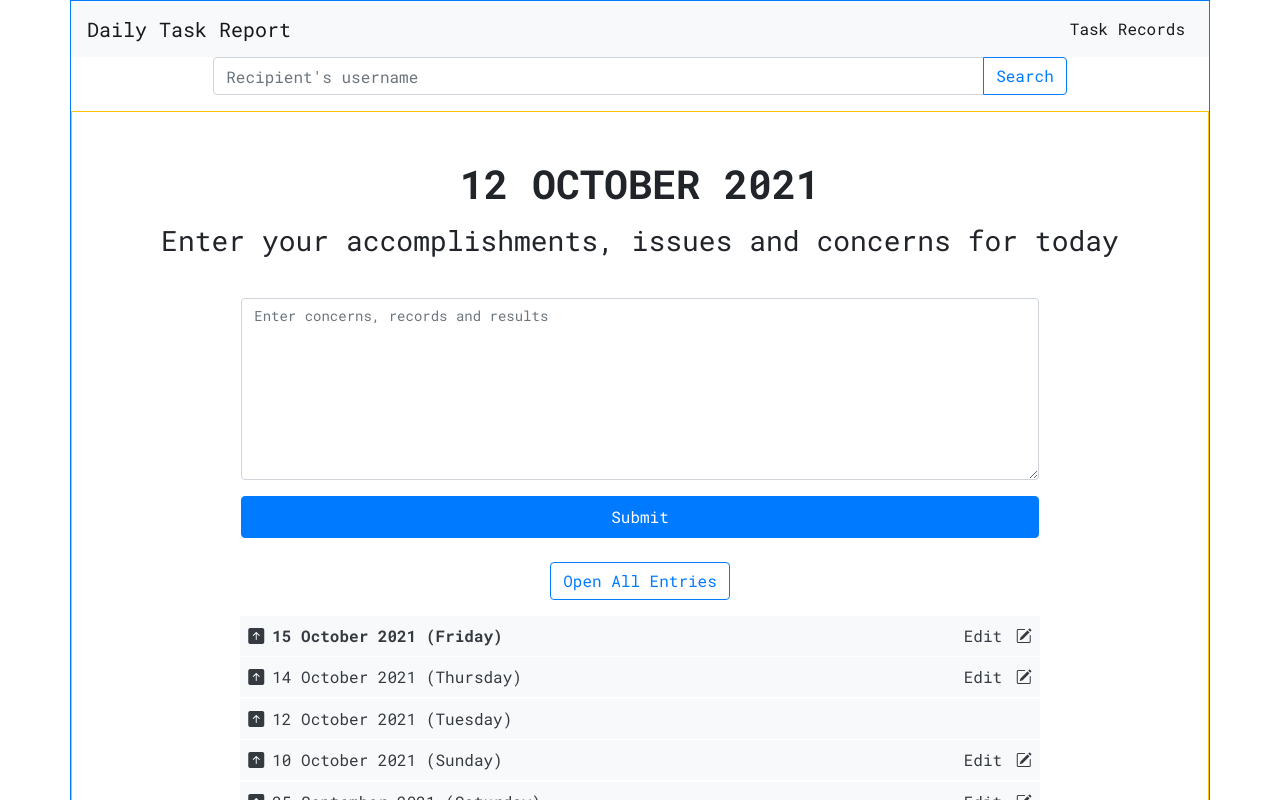
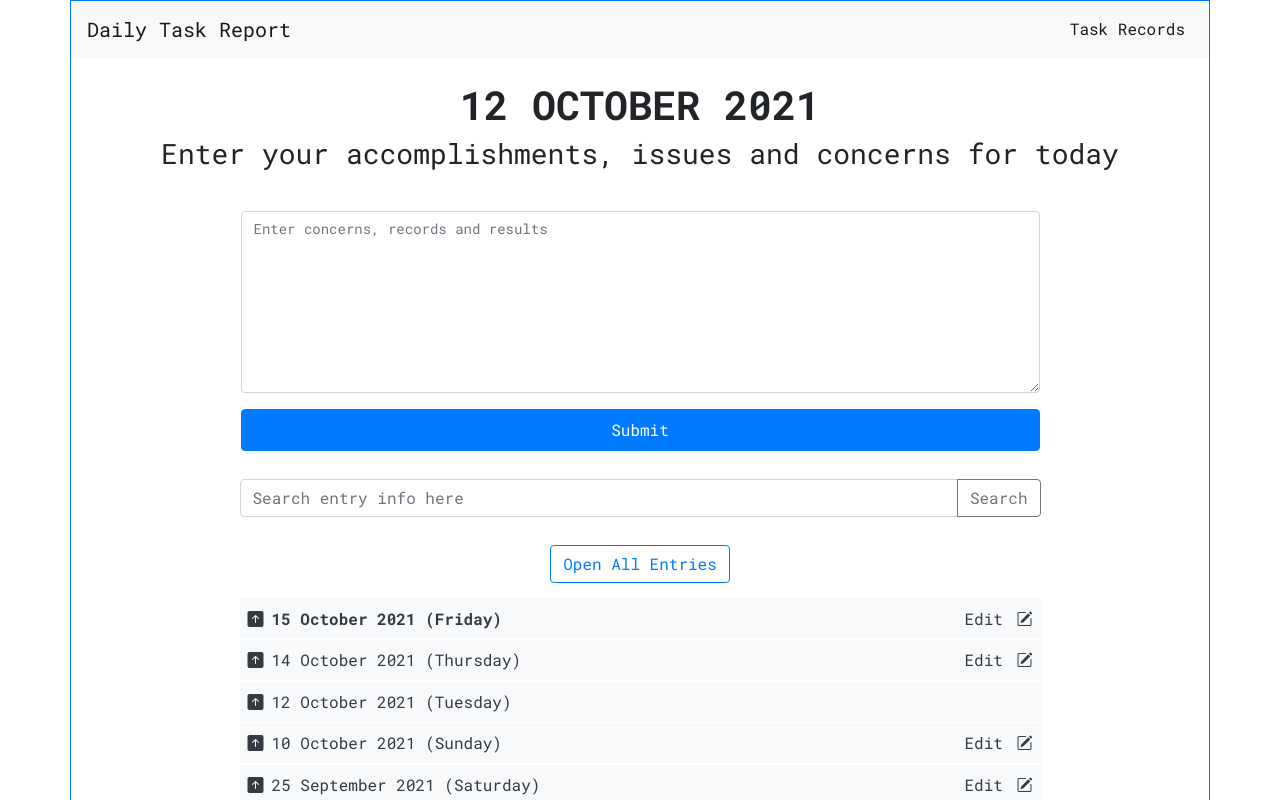
Before and after one commit to TransistorSmoke/daily-task-report, an Angular app: page / in a window 1280 px wide. Built offline with nearby package versions, Linux system fonts and the light colour scheme; what angular-mydatepicker would draw is missing.

Commit message:
Set search input component as searchForm

```diff
--- a/src/app/app.component.html
+++ b/src/app/app.component.html
@@ -1,4 +1,2 @@
 <navigation></navigation>
-
-<app-searchbar></app-searchbar>
 <app-records-group [arrayEntries]="newEntries"></app-records-group>
--- a/src/app/button/button.component.html
+++ b/src/app/button/button.component.html
@@ -1,4 +1,4 @@
-<div class="text-center mb-3">
+<div class="text-center mt-4 mb-3">
     <button
         type="button"
         class="btn btn-outline-primary mx-1"
--- a/src/app/form/form.component.html
+++ b/src/app/form/form.component.html
@@ -1,6 +1,6 @@
 <div class="form-header">
     <h1 class="font-weight-bold">{{ currentDate | date: 'dd MMMM YYYY' | uppercase }}</h1>
-    <h3 class="mt-3">Enter your accomplishments, issues and concerns for today</h3>
+    <h3 class="mt-2">Enter your accomplishments, issues and concerns for today</h3>
 </div>
 
 <form class="w-75 mx-auto mt-4 p-3 mb-2" [formGroup]="recordsForm" (ngSubmit)="entrySubmitHandler()">
--- a/src/app/form/form.component.scss
+++ b/src/app/form/form.component.scss
@@ -1,5 +1,5 @@
 .form-header {
-  margin-top: 48px;
+  margin-top: 24px;
 
   h1, h3 {
     text-align: center;
--- a/src/app/records/records-group/records-group.component.html
+++ b/src/app/records/records-group/records-group.component.html
@@ -1,11 +1,15 @@
-<div class="container border border-warning">
+<div class="container">
 	<app-form
 		(onEntryEmit)="receiveEmittedEntryHandler($event)">
 	</app-form>
 
-	<app-button [btnOpenCloseState]="btnOpenCloseState" (onButtonToggleState)="receiveEmittedButtonState($event)"></app-button>
+
+
+
 
 	<div class="d-flex justify-content-center flex-column col-md-9 mx-auto">
+		<app-searchbar></app-searchbar>
+		<app-button [btnOpenCloseState]="btnOpenCloseState" (onButtonToggleState)="receiveEmittedButtonState($event)"></app-button>
 		<ul class="records-entries-list px-0">
 			<li class="entry-list-item" *ngFor="let entry of arrayEntries; let i = index" >
 				<app-entry
--- a/src/app/searchbar/searchbar.component.html
+++ b/src/app/searchbar/searchbar.component.html
@@ -1,6 +1,8 @@
-<div class="w-75 input-group mb-3 mx-auto">
-    <input type="text" class="form-control" placeholder="Recipient's username" aria-label="Recipient's username" aria-describedby="button-addon2">
-    <div class="input-group-append">
-      <button class="btn btn-outline-primary" type="button" id="button-addon2">Search</button>
+<form action="" [formGroup]="searchForm">
+    <div class="input-group mx-auto my-1">
+        <input type="text" class="form-control" placeholder="Search entry info here" formControlName="search">
+        <div class="input-group-append">
+        <button class="btn btn-outline-secondary" type="button">Search</button>
+        </div>
     </div>
-</div>
+</form>
--- a/src/app/searchbar/searchbar.component.ts
+++ b/src/app/searchbar/searchbar.component.ts
@@ -1,15 +1,37 @@
-import { Component, OnInit } from '@angular/core';
+import { Component, OnDestroy, OnInit  } from '@angular/core';
+import { Subject } from 'rxjs';
+import { takeUntil } from 'rxjs/operators';
+import { AbstractControl, FormControl, FormGroup } from '@angular/forms';
 
 @Component({
 	selector: 'app-searchbar',
 	templateUrl: './searchbar.component.html',
 	styleUrls: ['./searchbar.component.scss']
 })
-export class SearchbarComponent implements OnInit {
+export class SearchbarComponent implements OnInit, OnDestroy{
+	searchForm!: FormGroup;
+	destroy$: Subject<boolean> = new Subject<boolean>();
+
+	searchInputControl!: AbstractControl;
 
 	constructor() { }
 
 	ngOnInit(): void {
+		this.searchForm = new FormGroup({
+			"search": new FormControl(null)
+		});
+
+		this.searchInputControl = this.searchForm.controls['search'];
+		this.searchInputControl.valueChanges.pipe(takeUntil(this.destroy$)).subscribe(() => {
+
+		})
+
+
+	}
+
+	ngOnDestroy(): void {
+		this.destroy$.next(true);
+		this.destroy$.unsubscribe();
 	}
 
 }
```
Lines whose indentation alone changed are shown as unchanged.
